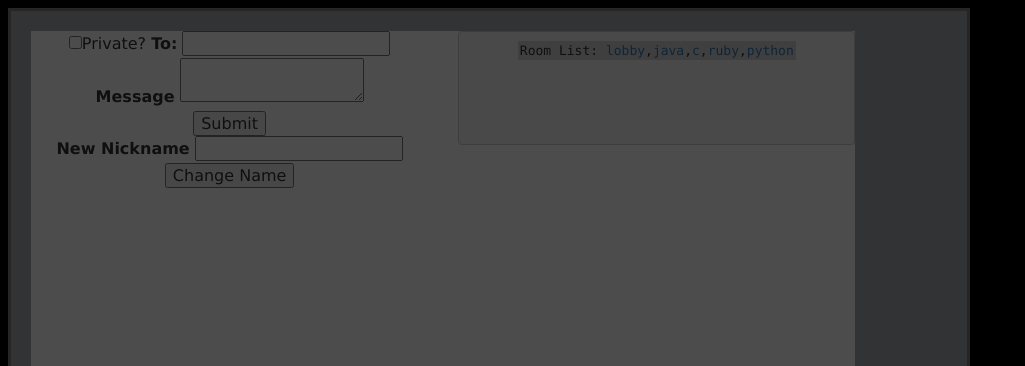
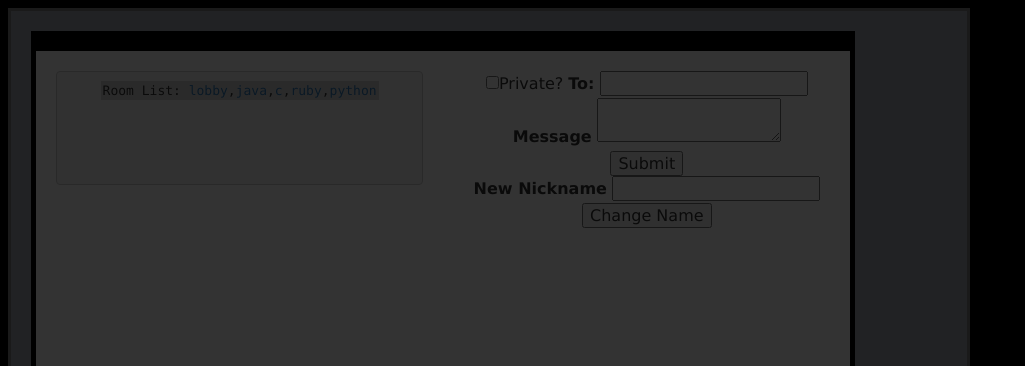
Before and after one commit to geekygirl76/ChatApp, a website: page public/index.html in a window 1280 px wide. Shown: the top 366 px of the page, without its empty margins (0-1025 px from the left). Drawn offline with nearby package versions, Linux system fonts and the light colour scheme; no server answers.

Commit message:
improved background

```diff
--- a/public/chat.css
+++ b/public/chat.css
@@ -23,8 +23,8 @@ ul{
     width: 100%;
     height: 100%;
     background: black;
-    opacity: 0.7;
-    filter: alpha(opacity=70);
+    opacity: 0.8;
+    filter: alpha(opacity=80);
     text-align: center;
 
     display: table;
@@ -62,15 +62,22 @@ body{
 #inner-window{
     width: 90%;
     height: 80%;
-    background: white;
+    background: #000;
+    padding: 20px;
+}
+.row{
+    background: #fff;
+    height: 100%;
 }
 
 .left{
-   float: left;
+    padding: 20px;
+   float: right;
 }
 
 .right {
-    float: right;
+    padding: 20px;
+    float: left;
 }
 
 b#room-list{
```
